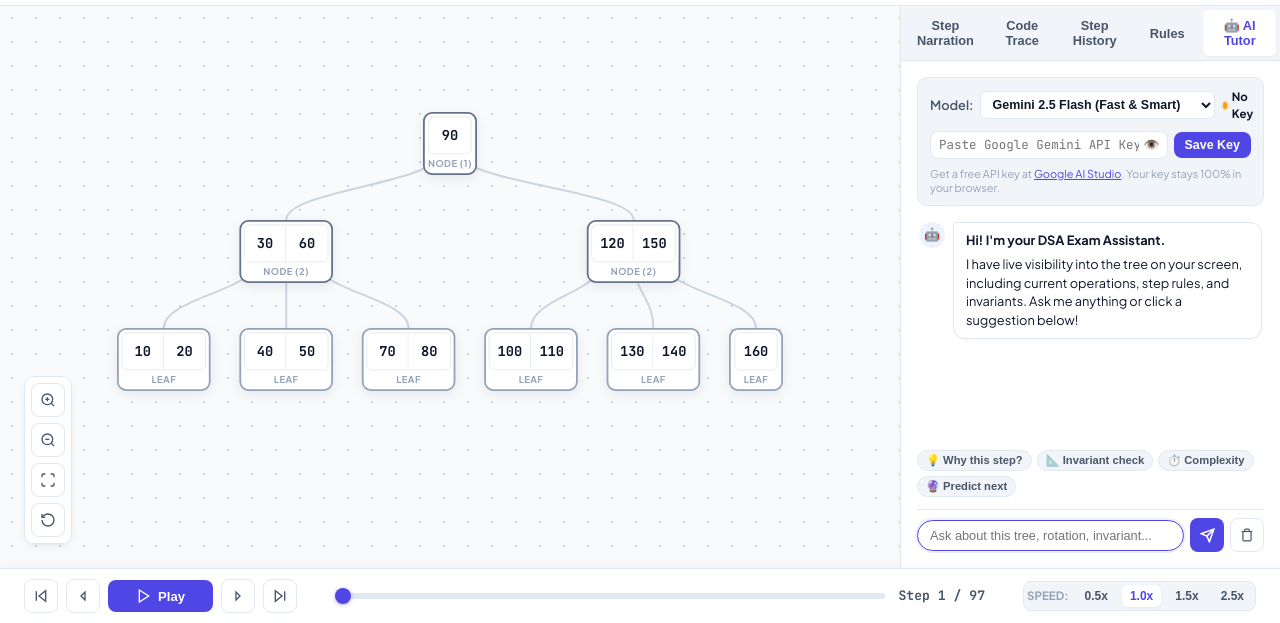
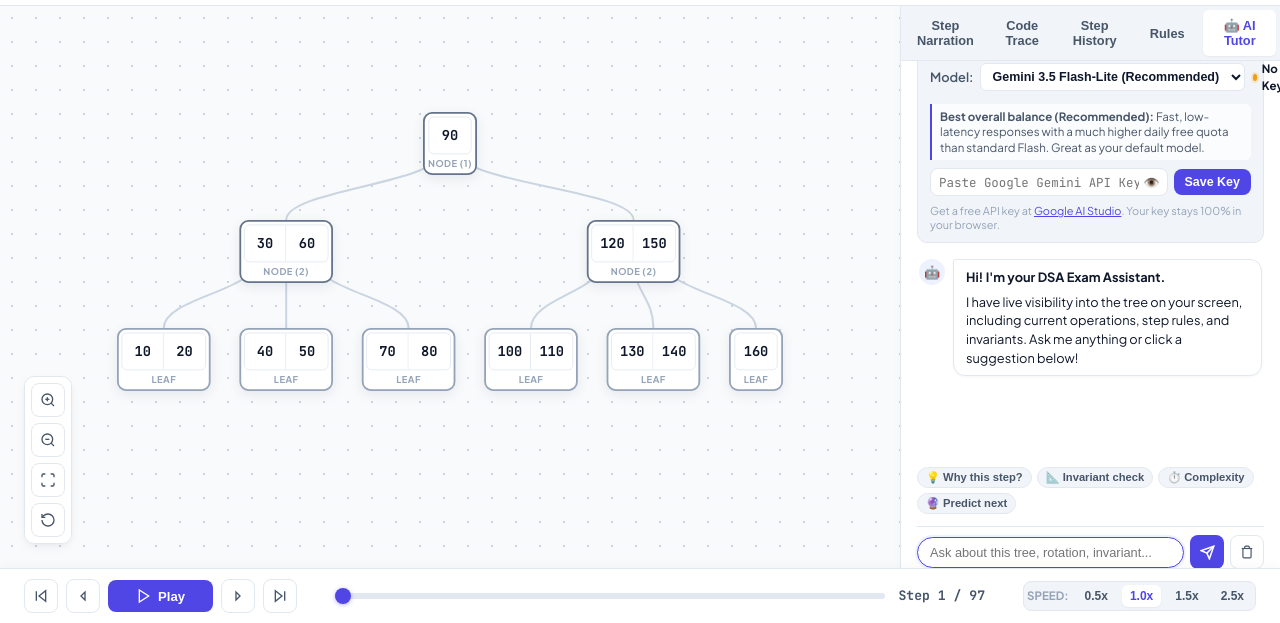
Before and after one commit to swastikd16/DS-Algo-View, a website with bundled scripts: page index.html in a window 1280 px wide. Both pictures are taken after a click on the button "Ask AI Tutor with Real-Time Context". Shown: the part 177-800 px from the top of the page. Built offline with nearby package versions, Linux system fonts and the light colour scheme.

Commit message:
feat: update AI models with Gemini 3.8/3.5/3.1 Flash and Gemma 4 with helper descriptions

```diff
--- a/app.js
+++ b/app.js
@@ -218,6 +218,7 @@ const printableExamSheet = document.getElementById('printableExamSheet');
 const btnNavAskAi = document.getElementById('btnNavAskAi');
 const paneAi = document.getElementById('paneAi');
 const aiModelSelect = document.getElementById('aiModelSelect');
+const aiModelDesc = document.getElementById('aiModelDesc');
 const aiCustomModelInput = document.getElementById('aiCustomModelInput');
 const aiKeyStatusBadge = document.getElementById('aiKeyStatusBadge');
 const aiStatusDot = document.getElementById('aiStatusDot');
@@ -2525,6 +2526,15 @@ function generateExamStudySheet() {
 // ==========================================================================
 // AI Tutor Chatbot Integration (Google Gemini API with Real-Time Context)
 // ==========================================================================
+const MODEL_DESCRIPTIONS = {
+  'gemini-3.5-flash-lite': '<strong>Best overall balance (Recommended):</strong> Fast, low-latency responses with a much higher daily free quota than standard Flash. Great as your default model.',
+  'gemini-3.8-flash': '<strong>Best reasoning & accuracy:</strong> Ideal for complex edge cases like B+ tree underflow redistribution, AVL double rotations, or multi-step recurrence explanations.',
+  'gemini-3.1-flash-lite': '<strong>Ultra-fast & cheap fallback:</strong> Good for basic walkthroughs (e.g., standard BST insertion, BFS/DFS steps).',
+  'gemma-4-31b-it': '<strong>Open-weights alternative (31B):</strong> Completely free to use via AI Studio if you want an open-model option alongside Gemini.',
+  'gemma-4-26b-a4b-it': '<strong>Open-weights alternative (26B):</strong> Compact, efficient open-model option alongside Gemini.',
+  'custom': '<strong>Custom Model ID:</strong> Enter any valid model name from Google AI Studio / Gemini API.'
+};
+
 let aiConversationHistory = [];
 
 function getStoredApiKey() {
@@ -2549,9 +2559,9 @@ function removeStoredApiKey() {
 
 function getStoredModel() {
   try {
-    return localStorage.getItem('dsa_gemini_model') || 'gemini-2.5-flash';
+    return localStorage.getItem('dsa_gemini_model') || 'gemini-3.5-flash-lite';
   } catch (_) {
-    return 'gemini-2.5-flash';
+    return 'gemini-3.5-flash-lite';
   }
 }
 
@@ -2562,11 +2572,17 @@ function setStoredModel(model) {
 }
 
 function getSelectedModel() {
-  const sel = aiModelSelect ? aiModelSelect.value : 'gemini-2.5-flash';
+  const sel = aiModelSelect ? aiModelSelect.value : 'gemini-3.5-flash-lite';
   if (sel === 'custom') {
-    return (aiCustomModelInput?.value || '').trim() || 'gemini-2.5-flash';
+    return (aiCustomModelInput?.value || '').trim() || 'gemini-3.5-flash-lite';
   }
   return sel;
+}
+
+function updateModelDescription(modelKey) {
+  if (aiModelDesc) {
+    aiModelDesc.innerHTML = MODEL_DESCRIPTIONS[modelKey] || MODEL_DESCRIPTIONS['custom'];
+  }
 }
 
 function updateApiKeyUi() {
@@ -2828,8 +2844,11 @@ function setupAiTutor() {
       }
     }
 
+    updateModelDescription(aiModelSelect.value);
+
     aiModelSelect.addEventListener('change', (e) => {
       const val = e.target.value;
+      updateModelDescription(val);
       if (val === 'custom') {
         if (aiCustomModelInput) aiCustomModelInput.style.display = 'block';
       } else {
--- a/index.html
+++ b/index.html
@@ -501,20 +501,24 @@
               <div class="ai-model-select-group">
                 <label for="aiModelSelect" class="config-label">Model:</label>
                 <select id="aiModelSelect" class="select-input select-input-sm" title="Select Gemini Model">
-                  <option value="gemini-2.5-pro">Gemini 2.5 Pro (Deep Reasoning)</option>
-                  <option value="gemini-2.5-flash" selected>Gemini 2.5 Flash (Fast & Smart)</option>
-                  <option value="gemini-2.0-pro-exp-02-05">Gemini 2.0 Pro Experimental</option>
-                  <option value="gemini-2.0-flash">Gemini 2.0 Flash</option>
-                  <option value="gemini-1.5-pro">Gemini 1.5 Pro</option>
-                  <option value="gemini-1.5-flash">Gemini 1.5 Flash</option>
+                  <option value="gemini-3.5-flash-lite" selected>Gemini 3.5 Flash-Lite (Recommended)</option>
+                  <option value="gemini-3.8-flash">Gemini 3.8 Flash (Best Reasoning)</option>
+                  <option value="gemini-3.1-flash-lite">Gemini 3.1 Flash-Lite (Ultra-fast)</option>
+                  <option value="gemma-4-31b-it">Gemma 4 (31B - Open Weights)</option>
+                  <option value="gemma-4-26b-a4b-it">Gemma 4 (26B - Open Weights)</option>
                   <option value="custom">Custom Model ID...</option>
                 </select>
-                <input type="text" id="aiCustomModelInput" class="text-input text-input-sm" style="display: none; margin-top: 6px;" placeholder="e.g. gemini-2.5-flash">
+                <input type="text" id="aiCustomModelInput" class="text-input text-input-sm" style="display: none; margin-top: 6px;" placeholder="e.g. gemini-3.5-flash-lite">
               </div>
               <div class="ai-key-status" id="aiKeyStatusBadge">
                 <span class="status-dot status-dot-warning" id="aiStatusDot"></span>
                 <span class="status-text" id="aiStatusText">No Key</span>
               </div>
+            </div>
+
+            <!-- Model Description Helper Box -->
+            <div id="aiModelDesc" class="ai-model-desc">
+              <strong>Best overall balance (Recommended):</strong> Fast, low-latency responses with a much higher daily free quota than standard Flash. Great as your default model.
             </div>
 
             <!-- API Key Input Section -->
--- a/style.css
+++ b/style.css
@@ -2807,6 +2807,17 @@ body {
   gap: 8px;
 }
 
+.ai-model-desc {
+  font-size: 0.72rem;
+  color: var(--text-secondary);
+  line-height: 1.35;
+  background: rgba(255, 255, 255, 0.75);
+  border-left: 2.5px solid var(--primary);
+  padding: 5px 8px;
+  border-radius: 0 6px 6px 0;
+  margin-top: 1px;
+}
+
 .ai-model-select-group {
   display: flex;
   align-items: center;
```
